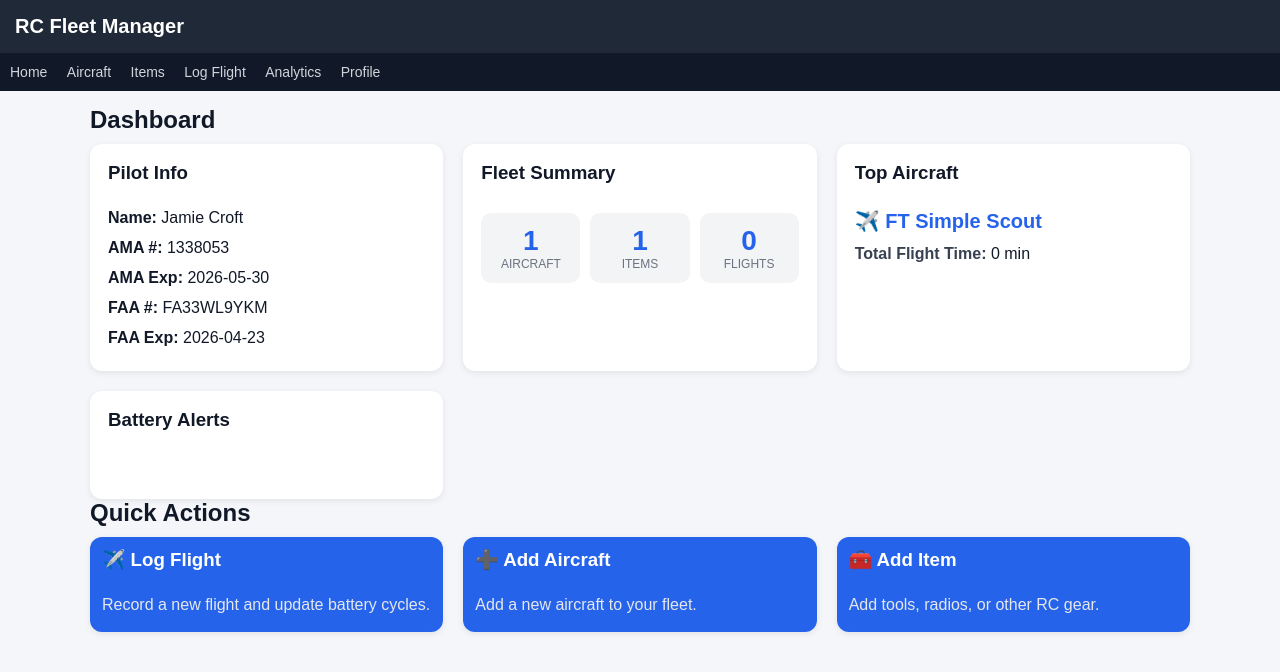
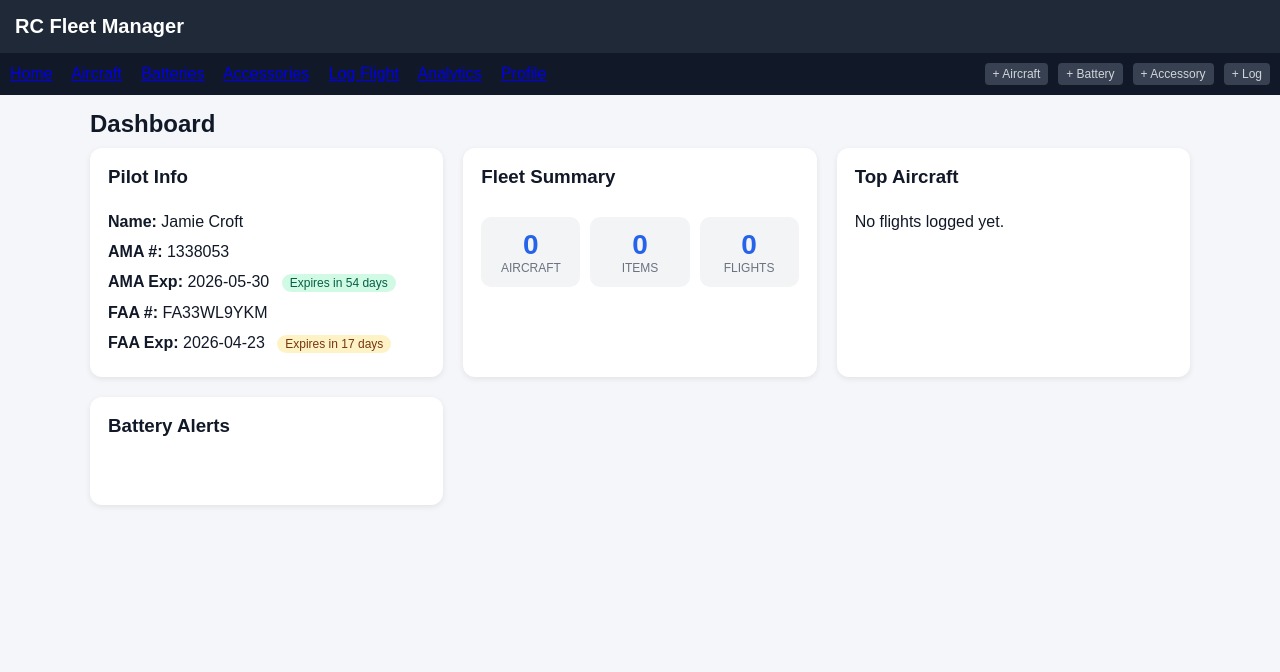
Before and after one commit to etiamsurgo/rc_inventory, a Flask app: page / in a window 1280 px wide. Shown: the top 672 px of the page. Run offline with Flask 3, Linux system fonts and the light colour scheme; data comes from the database, SQL or seed files in the repository; data that the repository does not hold is empty.

Commit message:
Batteries page

```diff
--- a/app.py
+++ b/app.py
@@ -1,10 +1,47 @@
 from flask import Flask, render_template, request, redirect
 from database import get_db, DB_NAME
 import sqlite3
+from datetime import datetime
 
 app = Flask(__name__)
 
 sync_done = False
+
+
+def expiration_info(date_str):
+    if not date_str:
+        return None
+
+    try:
+        exp_date = datetime.strptime(date_str, "%Y-%m-%d").date()
+    except ValueError:
+        return None
+
+    today = datetime.now().date()
+    days_left = (exp_date - today).days
+
+    if days_left < 0:
+        status = "red"
+        label = f"Expired {-days_left} day{'s' if -days_left != 1 else ''} ago"
+    elif days_left == 0:
+        status = "red"
+        label = "Expires today"
+    elif days_left <= 7:
+        status = "red"
+        label = f"Expires in {days_left} day{'s' if days_left != 1 else ''}"
+    elif days_left <= 30:
+        status = "yellow"
+        label = f"Expires in {days_left} days"
+    else:
+        status = "green"
+        label = f"Expires in {days_left} days"
+
+    return {
+        "status": status,
+        "label": label,
+        "days_left": days_left
+    }
+
 
 def sync_battery_items():
     conn = sqlite3.connect(DB_NAME, timeout=5)
@@ -51,6 +88,19 @@ def home():
     """).fetchone()
 
     pilot = db.execute("SELECT * FROM pilot_profile WHERE id=1").fetchone()
+
+    if pilot:
+        pilot = dict(pilot)
+
+        ama_info = expiration_info(pilot["ama_expiration"])
+        if ama_info:
+            pilot["ama_expiration_label"] = ama_info["label"]
+            pilot["ama_expiration_status"] = ama_info["status"]
+
+        faa_info = expiration_info(pilot["faa_expiration"])
+        if faa_info:
+            pilot["faa_expiration_label"] = faa_info["label"]
+            pilot["faa_expiration_status"] = faa_info["status"]
 
     return render_template(
         "home.html",
@@ -286,10 +336,19 @@ def log_flight():
     ).fetchall()
 
     aircraft_id = request.args.get("aircraft") or request.form.get("aircraft")
+    selected_aircraft = aircraft_id
 
     batteries = []
+    default_battery_id = None
 
     if aircraft_id:
+        aircraft_row = db.execute(
+            "SELECT default_battery_id FROM aircraft WHERE id=?",
+            (aircraft_id,)
+        ).fetchone()
+        if aircraft_row:
+            default_battery_id = aircraft_row["default_battery_id"]
+
         batteries = db.execute("""
         SELECT b.*
         FROM batteries b
@@ -299,18 +358,7 @@ def log_flight():
         ORDER BY b.name
         """, (aircraft_id,)).fetchall()
 
-    quick = request.args.get("quick")
-
-    if quick and aircraft_id:
-
-        db.execute("""
-        INSERT INTO flights (aircraft_id, minutes)
-        VALUES (?,?)
-        """, (aircraft_id, quick))
-
-        db.commit()
-
-        return redirect(f"/aircraft/{aircraft_id}")
+    selected_minutes = request.args.get("minutes")
 
     if request.method == "POST":
 
@@ -343,26 +391,47 @@ def log_flight():
         "log_flight.html",
         aircraft=aircraft,
         batteries=batteries,
-        selected_aircraft=aircraft_id
+        selected_aircraft=selected_aircraft,
+        default_battery_id=default_battery_id,
+        selected_minutes=selected_minutes
     )
 
 
 @app.route("/items")
 def items():
+    return redirect("/accessories")
+
+
+@app.route("/batteries")
+def batteries():
+    db = get_db()
+
+    batteries_list = db.execute("""
+    SELECT *
+    FROM batteries
+    ORDER BY name
+    """).fetchall()
+
+    return render_template("batteries.html", batteries=batteries_list)
+
+
+@app.route("/accessories")
+def accessories():
     db = get_db()
 
     items = db.execute("""
     SELECT *
     FROM items
+    WHERE category != 'Battery'
     ORDER BY category,name
     """).fetchall()
 
-    return render_template("items.html", items=items)
+    return render_template("items.html", items=items, page_title="Accessories")
 
 
 @app.route("/add_item", methods=["GET", "POST"])
 def add_item():
-
+    category = request.args.get('category', '')
     db = get_db()
 
     if request.method == "POST":
@@ -390,7 +459,74 @@ def add_item():
 
         return redirect("/items")
 
-    return render_template("add_item.html")
+    return render_template("add_item.html", selected_category=category)
+
+
+@app.route("/add_battery", methods=["GET", "POST"])
+def add_battery():
+    if request.method == "POST":
+        battery_type = request.form["type"]
+        brand = request.form["brand"]
+        capacity = request.form["capacity"]
+        cells = request.form["cells"]
+        connector = request.form["connector"]
+        notes = request.form["notes"]
+        name = request.form.get("name") or f"{brand} {capacity}mAh {cells}S {battery_type}"
+
+        db = get_db()
+        db.execute("""
+        INSERT INTO batteries (name, type, brand, capacity, cells, connector, cycles, notes)
+        VALUES (?, ?, ?, ?, ?, ?, 0, ?)
+        """, (name, battery_type, brand, capacity, cells, connector, notes))
+
+        db.commit()
+        return redirect("/batteries")
+
+    return render_template("add_battery.html")
+
+
+@app.route("/edit_battery/<int:battery_id>", methods=["GET", "POST"])
+def edit_battery(battery_id):
+    db = get_db()
+
+    if request.method == "POST":
+        battery_type = request.form["type"]
+        brand = request.form["brand"]
+        capacity = request.form["capacity"]
+        cells = request.form["cells"]
+        connector = request.form["connector"]
+        notes = request.form["notes"]
+        original_name = request.form.get("original_name")
+        name = request.form.get("name")
+
+        if not name or name == original_name:
+            name = f"{brand} {capacity}mAh {cells}S {battery_type}"
+
+        db.execute("""
+        UPDATE batteries
+        SET name=?, type=?, brand=?, capacity=?, cells=?, connector=?, notes=?
+        WHERE id=?
+        """, (name, battery_type, brand, capacity, cells, connector, notes, battery_id))
+        db.commit()
+        return redirect("/batteries")
+
+    battery = db.execute(
+        "SELECT * FROM batteries WHERE id=?",
+        (battery_id,)
+    ).fetchone()
+
+    return render_template("edit_battery.html", battery=battery)
+
+
+@app.route("/delete_battery/<int:battery_id>", methods=["POST"])
+def delete_battery(battery_id):
+    db = get_db()
+    db.execute("DELETE FROM aircraft_batteries WHERE battery_id=?", (battery_id,))
+    db.execute("UPDATE aircraft SET default_battery_id=NULL WHERE default_battery_id=?", (battery_id,))
+    db.execute("DELETE FROM flights WHERE battery_id=?", (battery_id,))
+    db.execute("DELETE FROM batteries WHERE id=?", (battery_id,))
+    db.commit()
+    return redirect("/batteries")
 
 
 @app.route("/item/<int:item_id>")
--- a/static/style.css
+++ b/static/style.css
@@ -35,16 +35,31 @@ h3 {
 nav {
     background: #111827;
     padding: 10px;
+    display: flex;
+    justify-content: space-between;
+    align-items: center;
 }
 
-nav a {
-    color: #d1d5db;
+.nav-main a {
     margin-right: 15px;
-    text-decoration: none;
-    font-size: 14px;
 }
 
-nav a:hover {
+.nav-quick {
+    display: flex;
+    gap: 10px;
+}
+
+.quick-action {
+    font-size: 12px;
+    padding: 4px 8px;
+    background: #374151;
+    border-radius: 4px;
+    text-decoration: none;
+    color: #d1d5db;
+}
+
+.quick-action:hover {
+    background: #4b5563;
     color: white;
 }
 
@@ -286,6 +301,51 @@ textarea {
     margin-left: 6px;
 }
 
+.expiration-badge {
+    display: inline-block;
+    padding: 2px 8px;
+    font-size: 12px;
+    border-radius: 999px;
+    margin-left: 8px;
+}
+
+.expiration-badge.green {
+    background: #d1fae5;
+    color: #065f46;
+}
+
+.expiration-badge.yellow {
+    background: #fef3c7;
+    color: #78350f;
+}
+
+.expiration-badge.red {
+    background: #fecaca;
+    color: #7f1d1d;
+}
+
+.expiration-alert {
+    padding: 8px 10px;
+    margin-bottom: 8px;
+    border-radius: 8px;
+    font-size: 14px;
+}
+
+.expiration-alert.green {
+    background: #ecfdf5;
+    color: #065f46;
+}
+
+.expiration-alert.yellow {
+    background: #fefce8;
+    color: #92400e;
+}
+
+.expiration-alert.red {
+    background: #fee2e2;
+    color: #991b1b;
+}
+
 
 /* ===== WARNINGS ===== */
 .warning {
--- a/templates/base.html
+++ b/templates/base.html
@@ -14,12 +14,21 @@
 <h1>RC Fleet Manager</h1>
 
 <nav>
+<div class="nav-main">
 <a href="/">Home</a>
 <a href="/aircraft">Aircraft</a>
-<a href="/items">Items</a>
+<a href="/batteries">Batteries</a>
+<a href="/accessories">Accessories</a>
 <a href="/log_flight">Log Flight</a>
 <a href="/analytics">Analytics</a>
 <a href="/profile">Profile</a>
+</div>
+<div class="nav-quick">
+<a href="/add_aircraft" class="quick-action">+ Aircraft</a>
+<a href="/add_battery" class="quick-action">+ Battery</a>
+<a href="/add_item?category=Accessory" class="quick-action">+ Accessory</a>
+<a href="/log_flight" class="quick-action">+ Log</a>
+</div>
 </nav>
 
 <div class="container">
--- a/templates/home.html
+++ b/templates/home.html
@@ -18,13 +18,21 @@
 <p><b>AMA #:</b> {{ pilot.ama_number }}</p>
 
 {% if pilot.ama_expiration %}
-<p><b>AMA Exp:</b> {{ pilot.ama_expiration }}</p>
+<p><b>AMA Exp:</b> {{ pilot.ama_expiration }}
+{% if pilot.ama_expiration_label %}
+<span class="expiration-badge {{ pilot.ama_expiration_status }}">{{ pilot.ama_expiration_label }}</span>
+{% endif %}
+</p>
 {% endif %}
 
 <p><b>FAA #:</b> {{ pilot.faa_number }}</p>
 
 {% if pilot.faa_expiration %}
-<p><b>FAA Exp:</b> {{ pilot.faa_expiration }}</p>
+<p><b>FAA Exp:</b> {{ pilot.faa_expiration }}
+{% if pilot.faa_expiration_label %}
+<span class="expiration-badge {{ pilot.faa_expiration_status }}">{{ pilot.faa_expiration_label }}</span>
+{% endif %}
+</p>
 {% endif %}
 
 {% else %}
@@ -112,32 +120,4 @@
 </div>
 
 
-<!-- Quick Actions -->
-<h2>Quick Actions</h2>
-
-<div class="grid">
-
-<a class="card-link" href="/log_flight">
-<div class="card action-card">
-<h3>✈️ Log Flight</h3>
-<p>Record a new flight and update battery cycles.</p>
-</div>
-</a>
-
-<a class="card-link" href="/add_aircraft">
-<div class="card action-card">
-<h3>➕ Add Aircraft</h3>
-<p>Add a new aircraft to your fleet.</p>
-</div>
-</a>
-
-<a class="card-link" href="/add_item">
-<div class="card action-card">
-<h3>🧰 Add Item</h3>
-<p>Add tools, radios, or other RC gear.</p>
-</div>
-</a>
-
-</div>
-
 {% endblock %}
--- a/templates/items.html
+++ b/templates/items.html
@@ -2,7 +2,7 @@
 
 {% block content %}
 
-<h1>RC Items</h1>
+<h1>{{ page_title or 'RC Items' }}</h1>
 
 <a class="btn" href="/add_item">+ Add Item</a>
 
```
Also changed, not shown: init_db.py (+23 -3 lines), templates/add_aircraft.html (+3 -8 lines), templates/add_battery.html (added, +73 -0 lines), templates/add_item.html (+12 -14 lines), templates/batteries.html (added, +58 -0 lines), templates/edit_aircraft.html (+9 -23 lines), templates/edit_battery.html (added, +77 -0 lines), templates/log_flight.html (+10 -6 lines), rc_fleet.db.
